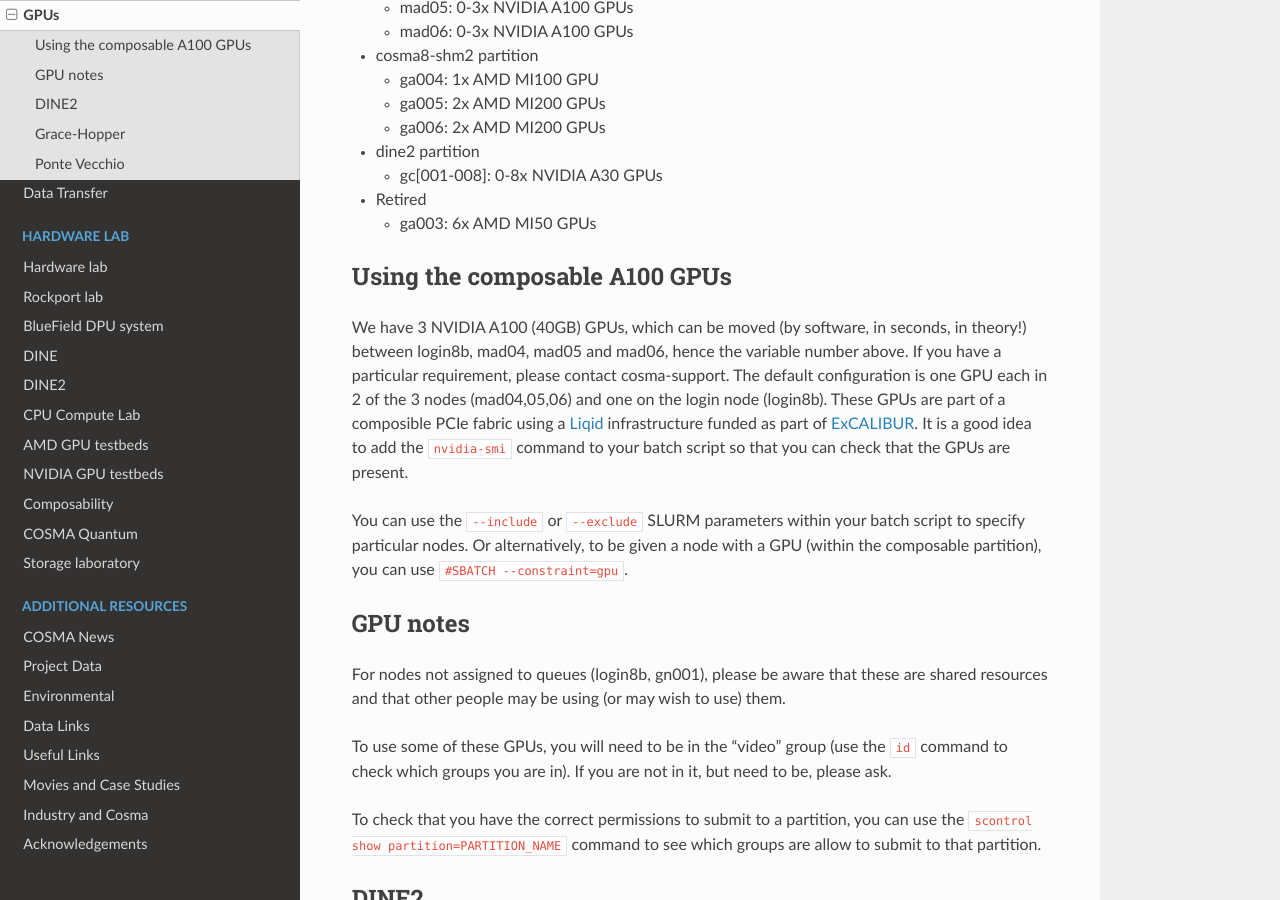
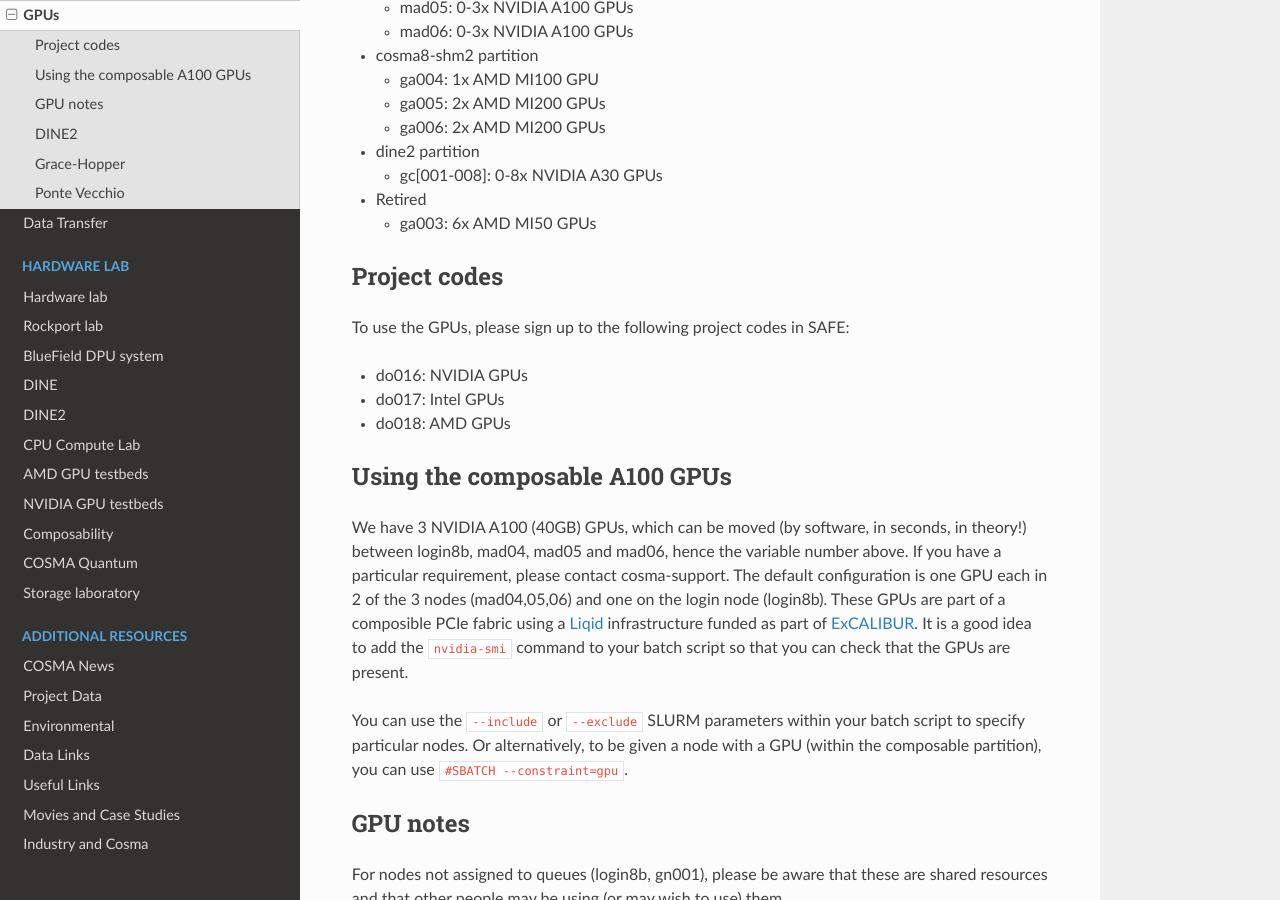
Before and after one commit to agb32/cosmadoc, a Sphinx documentation site: the page built from docs/source/gpu.md, in a window 1280 px wide and 900 px high, scrolled down 404 px. Built offline with Sphinx 7.4.7 and the Read the Docs theme 2.0.0, drawn with Linux system fonts in a browser that asks for light colours.

Commit message:
added gpu project codes

```diff
--- a/docs/source/gpu.md
+++ b/docs/source/gpu.md
@@ -20,6 +20,14 @@ COSMA has a number of GPU systems, which are available for use. These are:
   * gc[001-008]: 0-8x NVIDIA A30 GPUs
 * Retired
   * ga003: 6x AMD MI50 GPUs
+
+## Project codes
+
+To use the GPUs, please sign up to the following project codes in SAFE:
+
+- do016: NVIDIA GPUs
+- do017: Intel GPUs
+- do018: AMD GPUs
 
 ## Using the composable A100 GPUs
 
```
